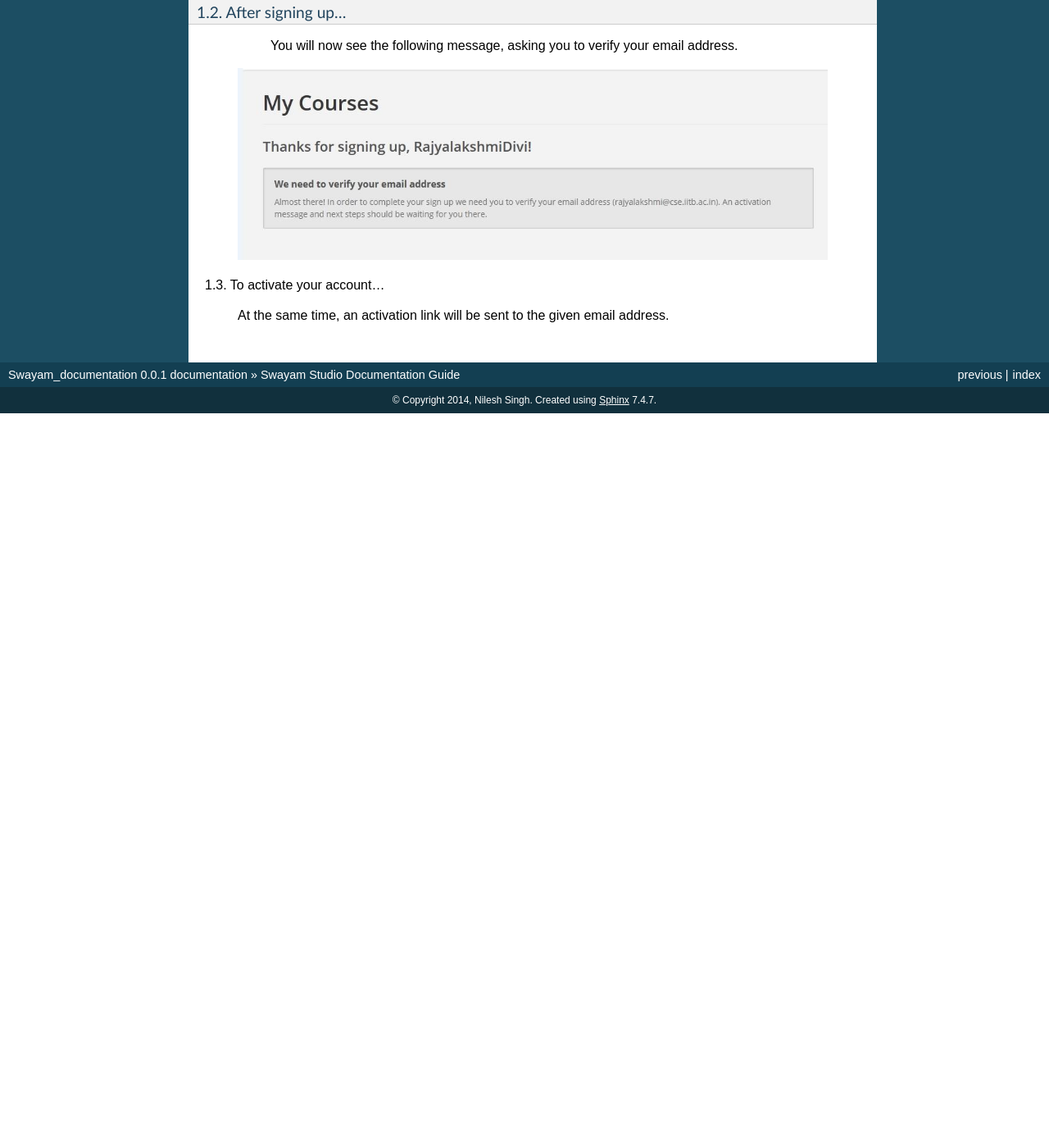
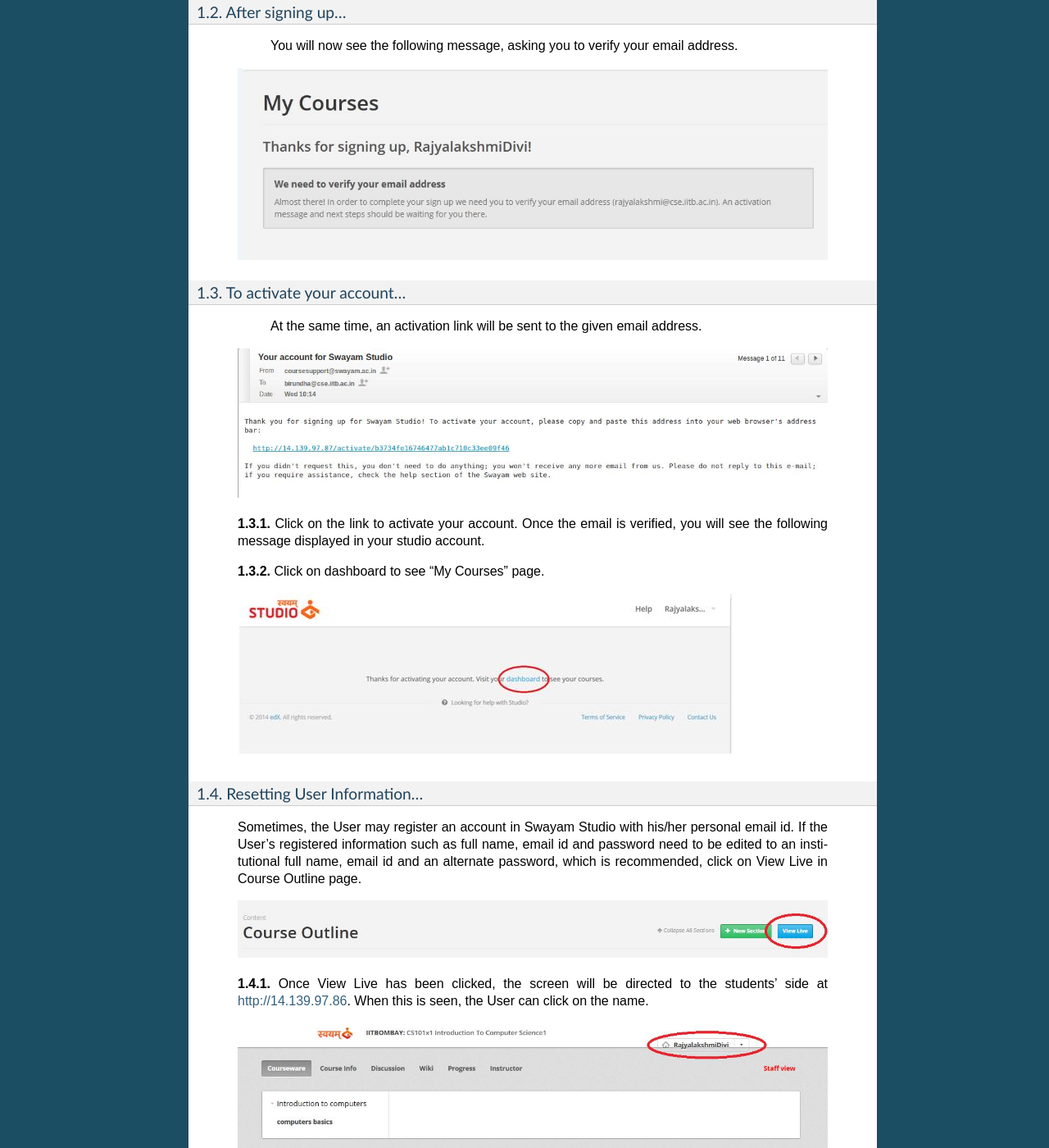
Before and after one commit to NileshSingh/Swayam_Doc, a Sphinx documentation site: the page built from source/swayam_doc.rst, in a window 1280 px wide and 1400 px high, scrolled down 3237 px. Shown: the whole window at 82% size. Built offline with Sphinx 7.4.7, drawn with Linux system fonts in a browser that asks for light colours; before the commit the page ends 3741 px from its top, so only the background shows below that; some of the changed text lies outside the part shown.

Commit message:
swayam_doc.rst

```diff
--- a/source/swayam_doc.rst
+++ b/source/swayam_doc.rst
@@ -64,5 +64,34 @@
     :alt: Note page
 
 1.3. To activate your account...
+++++++++++++++++++++++++++++++++
 
    At the same time, an activation link will be sent to the given email address.
+
+  .. image::  images/activateAccount.jpg
+    :alt: account activation page
+
+  **1.3.1.** Click on the link to activate your account. Once the email is verified,
+  you will see the following message displayed in your studio account.
+
+  **1.3.2.** Click on dashboard to see "My Courses" page.
+
+  .. image::  images/my_course_page.jpg
+    :alt: Course page
+
+1.4. Resetting User Information…
+++++++++++++++++++++++++++++++++
+
+  Sometimes, the User may register an account in Swayam Studio with his/her personal email id.
+  If the User's registered information such as full name, email id  and password need to be
+  edited to an institutional full name, email id and an alternate password, which is recommended,
+  click on View Live in Course Outline page.
+
+  .. image::  images/course_outline.jpg
+    :alt: Course outline page
+
+  **1.4.1.** Once View Live has been clicked, the screen will be directed to the students'
+  side at http://14.139.97.86. When this is seen, the User can click on the name.
+
+  .. image::  images/live_view_page.jpg
+    :alt: live view page
```
Also changed, not shown: source/images/activateAccount.jpg (added), source/images/course_outline.jpg (added), source/images/live_view_page.jpg (added), source/images/my_course_page.jpg (added), 1 other file.
